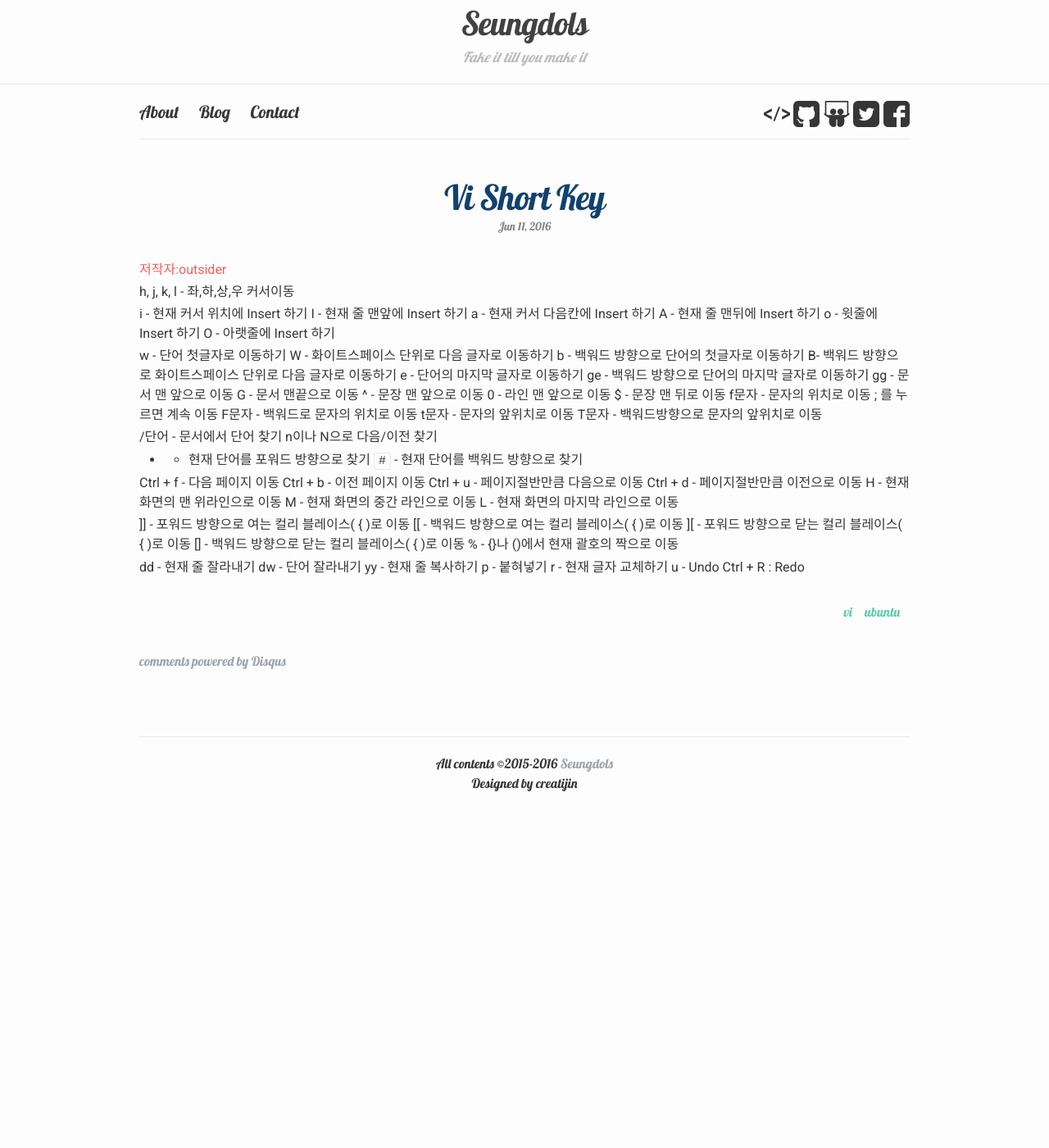
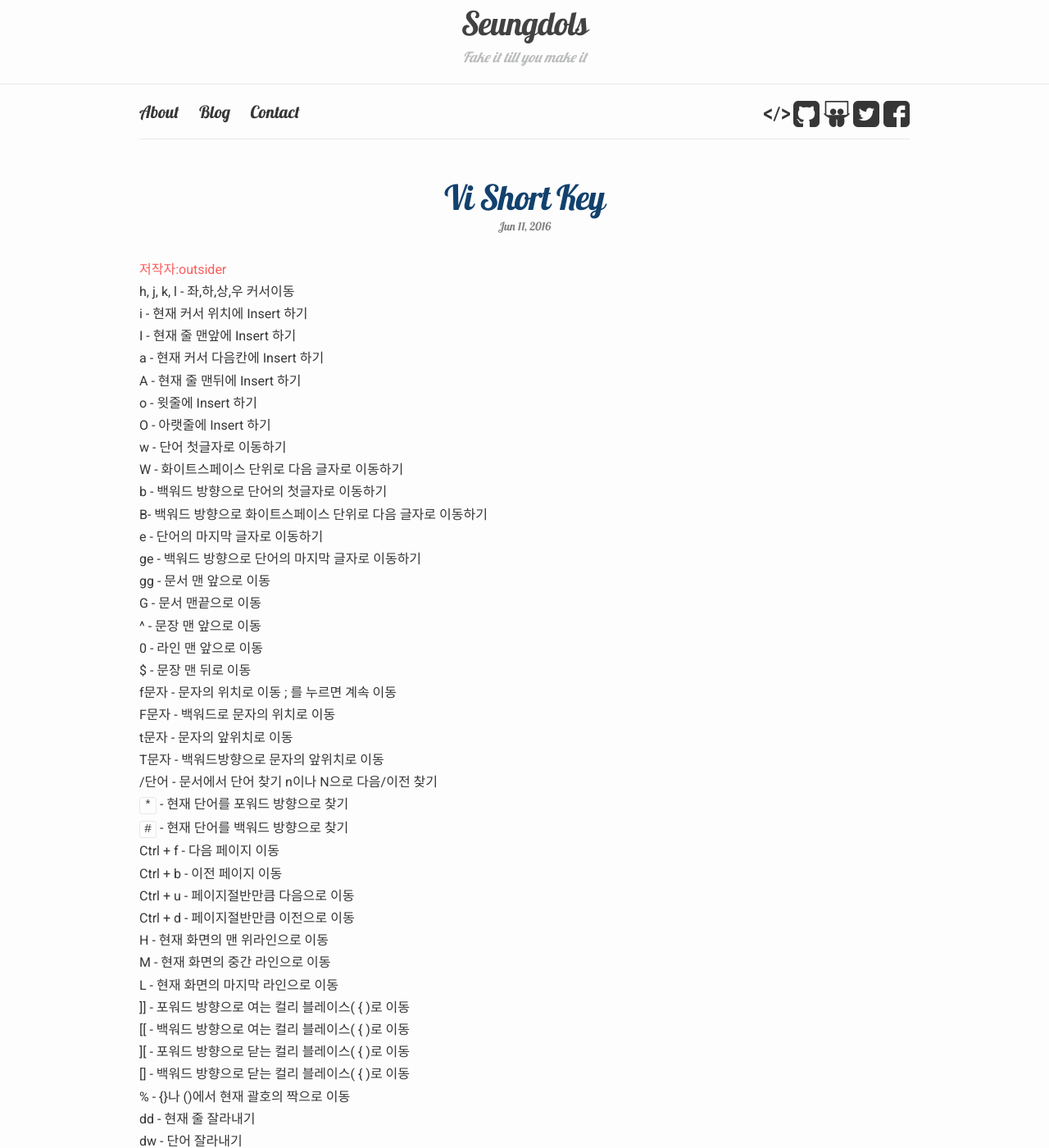
Before and after one commit to seungdols/seungdols.github.io, a Jekyll site: the page built from _posts/2016/2016-06-11-vi-short-key.markdown, in a window 1280 px wide and 1400 px high. Shown: the whole window at 82% size. Built offline with Jekyll 4.4.1, drawn with Linux system fonts in a browser that asks for light colours; comment, search, counter and statistics services are not loaded; some of the changed text lies outside the part shown.

Commit message:
fix linefeed

```diff
--- a/_posts/2016/2016-06-11-vi-short-key.markdown
+++ b/_posts/2016/2016-06-11-vi-short-key.markdown
@@ -14,50 +14,89 @@ comments: true
 h, j, k, l - 좌,하,상,우 커서이동
 
 i - 현재 커서 위치에 Insert 하기
+
 I - 현재 줄 맨앞에 Insert 하기
+
 a - 현재 커서 다음칸에 Insert 하기
+
 A - 현재 줄 맨뒤에 Insert 하기
+
 o - 윗줄에 Insert 하기
+
 O - 아랫줄에 Insert 하기
 
 w - 단어 첫글자로 이동하기
+
 W - 화이트스페이스 단위로 다음 글자로 이동하기
+
 b - 백워드 방향으로 단어의 첫글자로 이동하기
+
 B- 백워드 방향으로 화이트스페이스 단위로 다음 글자로 이동하기
+
 e - 단어의 마지막 글자로 이동하기
+
 ge - 백워드 방향으로 단어의 마지막 글자로 이동하기
+
 gg - 문서 맨 앞으로 이동
+
 G - 문서 맨끝으로 이동
+
 ^ - 문장 맨 앞으로 이동
+
 0 - 라인 맨 앞으로 이동
+
 $ - 문장 맨 뒤로 이동
+
 f문자 - 문자의 위치로 이동 ; 를 누르면 계속 이동
+
 F문자 - 백워드로 문자의 위치로 이동
+
 t문자 - 문자의 앞위치로 이동
+
 T문자 - 백워드방향으로 문자의 앞위치로 이동
 
 /단어 - 문서에서 단어 찾기 n이나 N으로 다음/이전 찾기
-* - 현재 단어를 포워드 방향으로 찾기
+
+`*` - 현재 단어를 포워드 방향으로 찾기
+
+
 `#` - 현재 단어를 백워드 방향으로 찾기
 
+
 Ctrl + f - 다음 페이지 이동
+
 Ctrl + b - 이전 페이지 이동
+
 Ctrl + u - 페이지절반만큼 다음으로 이동
+
 Ctrl + d - 페이지절반만큼 이전으로 이동
+
 H - 현재 화면의 맨 위라인으로 이동
+
 M - 현재 화면의 중간 라인으로 이동
+
 L - 현재 화면의 마지막 라인으로 이동
 
 ]] - 포워드 방향으로 여는 컬리 블레이스( { )로 이동
+
 [[ - 백워드 방향으로 여는 컬리 블레이스( { )로 이동
+
 ][ - 포워드 방향으로 닫는 컬리 블레이스( { )로 이동
+
 [] - 백워드 방향으로 닫는 컬리 블레이스( { )로 이동
+
 % - {}나 ()에서 현재 괄호의 짝으로 이동
 
 dd - 현재 줄 잘라내기
+
 dw - 단어 잘라내기
+
 yy - 현재 줄 복사하기
+
 p - 붙혀넣기
+
 r - 현재 글자 교체하기
+
 u - Undo
+
 Ctrl + R : Redo
```
